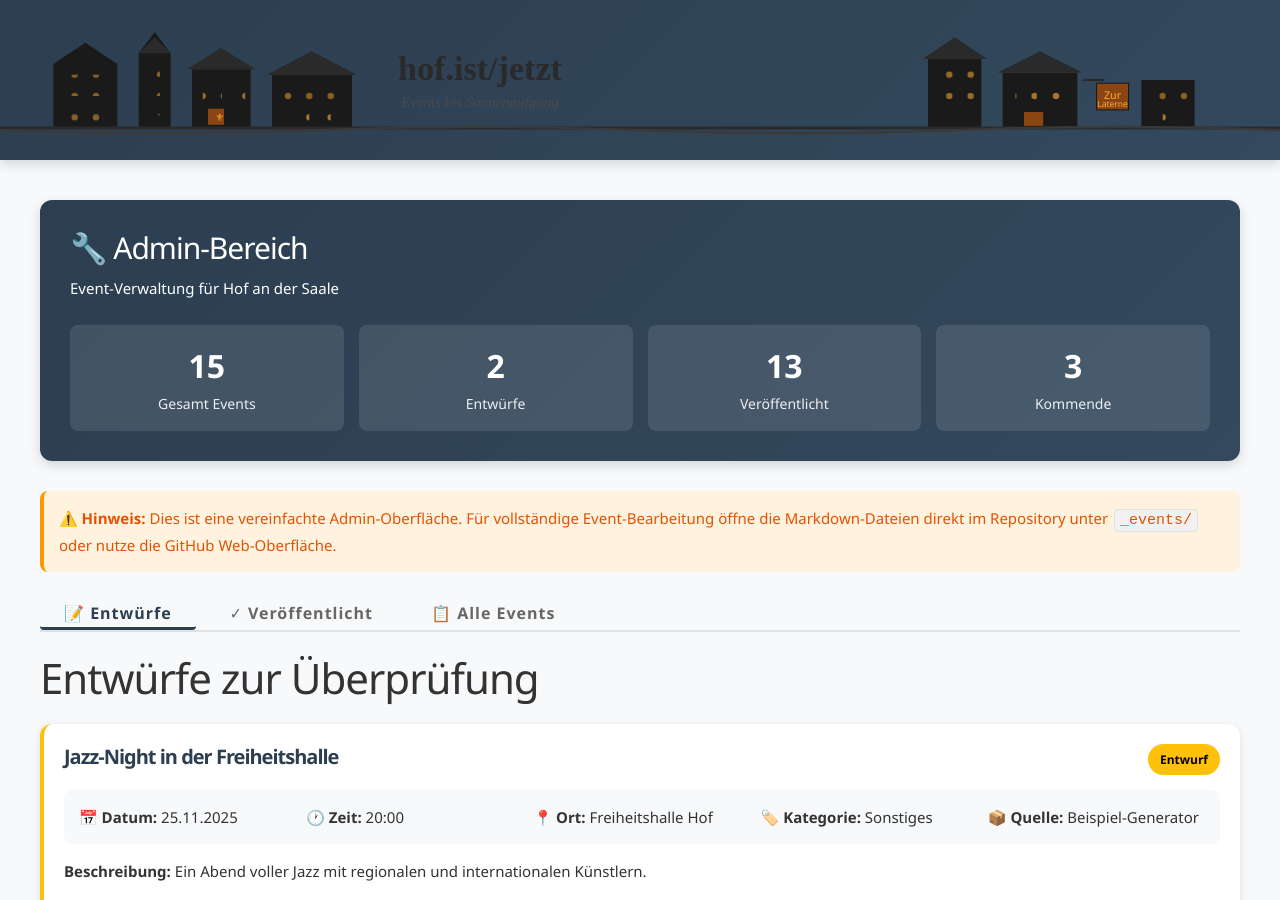
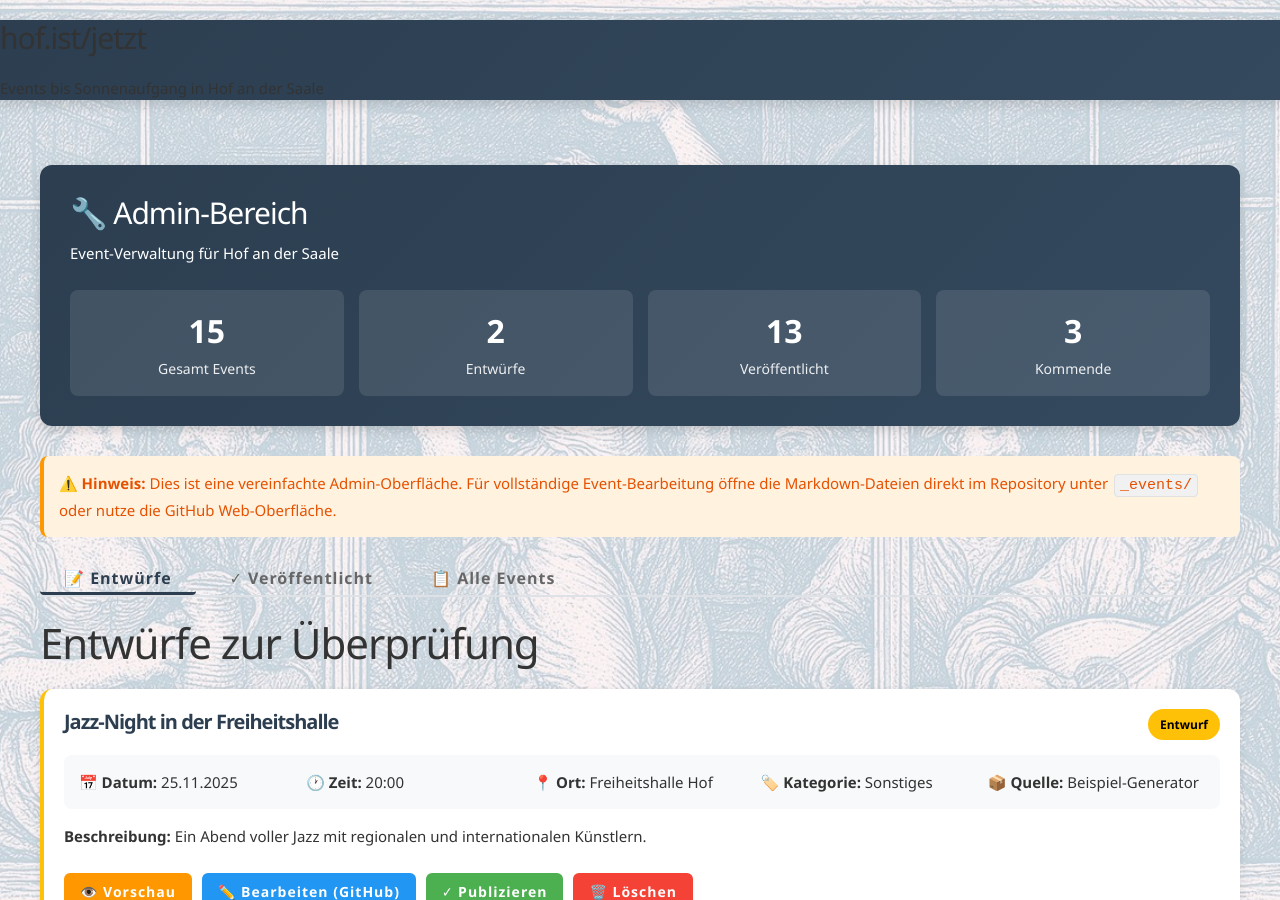
Before and after one commit to feileberlin/event-kalender-hof, a Jekyll site: the page built from admin.html, in a window 1280 px wide and 900 px high. Built offline with Jekyll 4.4.1, drawn with Linux system fonts in a browser that asks for light colours.

Commit message:
KISS: Ein Layout für alles - default.html entfernt

```diff
--- a/_layouts/default.html
+++ /dev/null
@@ -1,183 +0,0 @@
-<!DOCTYPE html>
-<html lang="de">
-<head>
-    <meta charset="UTF-8">
-    <meta name="viewport" content="width=device-width, initial-scale=1.0">
-    <title>{{ page.title | default: site.title }}</title>
-    <!-- Skeleton CSS Framework -->
-    <link rel="stylesheet" href="https://cdnjs.cloudflare.com/ajax/libs/skeleton/2.0.4/skeleton.min.css">
-    <!-- Normalize CSS for Skeleton -->
-    <link rel="stylesheet" href="https://cdnjs.cloudflare.com/ajax/libs/normalize/8.0.1/normalize.min.css">
-    <!-- Custom Styles -->
-    <link rel="stylesheet" href="{{ '/assets/css/style.css' | relative_url }}">
-    <link rel="stylesheet" href="https://unpkg.com/leaflet@1.9.4/dist/leaflet.css" />
-    {% seo %}
-</head>
-<body>
-    <header class="site-header">
-        <div class="header-silhouette">
-            <!-- Scherenschnitt-Stil im Albrecht Dürer Stil -->
-            <svg viewBox="0 0 1200 150" xmlns="http://www.w3.org/2000/svg" class="silhouette-svg">
-                <!-- Altstadt-Silhouette mit Wirtshäusern und Butzenfenstern -->
-                <defs>
-                    <pattern id="windowLight" x="0" y="0" width="20" height="20" patternUnits="userSpaceOnUse">
-                        <circle cx="10" cy="10" r="3" fill="#ffaa33" opacity="0.8"/>
-                    </pattern>
-                </defs>
-
-                <!-- Gebäude 1 - Linkes Wirtshaus -->
-                <path d="M 50,120 L 50,60 L 80,40 L 110,60 L 110,120 Z" fill="#1a1a1a"/>
-                <rect x="60" y="70" width="15" height="20" fill="url(#windowLight)" opacity="0.6"/>
-                <rect x="85" y="70" width="15" height="20" fill="url(#windowLight)" opacity="0.6"/>
-                <rect x="60" y="95" width="15" height="20" fill="url(#windowLight)" opacity="0.6"/>
-                <rect x="85" y="95" width="15" height="20" fill="url(#windowLight)" opacity="0.6"/>
-
-                <!-- Gebäude 2 - Turm -->
-                <path d="M 130,120 L 130,50 L 145,30 L 160,50 L 160,120 Z" fill="#1a1a1a"/>
-                <rect x="140" y="60" width="10" height="12" fill="url(#windowLight)" opacity="0.6"/>
-                <rect x="140" y="78" width="10" height="12" fill="url(#windowLight)" opacity="0.6"/>
-                <rect x="140" y="96" width="10" height="12" fill="url(#windowLight)" opacity="0.6"/>
-                <polygon points="130,50 145,35 160,50" fill="#2a2a2a"/>
-
-                <!-- Gebäude 3 - Mittleres Wirtshaus -->
-                <path d="M 180,120 L 180,65 L 235,65 L 235,120 Z" fill="#1a1a1a"/>
-                <path d="M 175,65 L 207,45 L 240,65 Z" fill="#2a2a2a"/>
-                <rect x="190" y="75" width="18" height="22" fill="url(#windowLight)" opacity="0.7"/>
-                <rect x="217" y="75" width="13" height="22" fill="url(#windowLight)" opacity="0.7"/>
-                <rect x="195" y="102" width="15" height="15" fill="#8b4513"/>
-                <text x="202" y="113" font-size="10" fill="#ffaa33">⚜</text>
-
-                <!-- Gebäude 4 - Breites Haus -->
-                <path d="M 255,120 L 255,70 L 330,70 L 330,120 Z" fill="#1a1a1a"/>
-                <path d="M 250,70 L 292,48 L 335,70 Z" fill="#2a2a2a"/>
-                <rect x="265" y="80" width="15" height="18" fill="url(#windowLight)" opacity="0.6"/>
-                <rect x="285" y="80" width="15" height="18" fill="url(#windowLight)" opacity="0.6"/>
-                <rect x="305" y="80" width="15" height="18" fill="url(#windowLight)" opacity="0.6"/>
-                <rect x="275" y="103" width="15" height="15" fill="url(#windowLight)" opacity="0.8"/>
-                <rect x="295" y="103" width="15" height="15" fill="url(#windowLight)" opacity="0.8"/>
-
-                <!-- Logo/Titel in der Mitte -->
-                <g transform="translate(450, 75)">
-                    <text x="0" y="0" font-family="serif" font-size="32" font-weight="bold" fill="#2a2a2a" text-anchor="middle">
-                        hof.ist/jetzt
-                    </text>
-                    <text x="0" y="25" font-family="serif" font-size="14" fill="#4a4a4a" text-anchor="middle" font-style="italic">
-                        Events bis Sonnenaufgang
-                    </text>
-                </g>
-
-                <!-- Gebäude 5 - Rechtes hohes Haus -->
-                <path d="M 870,120 L 870,55 L 920,55 L 920,120 Z" fill="#1a1a1a"/>
-                <path d="M 865,55 L 895,35 L 925,55 Z" fill="#2a2a2a"/>
-                <rect x="880" y="65" width="14" height="17" fill="url(#windowLight)" opacity="0.7"/>
-                <rect x="901" y="65" width="14" height="17" fill="url(#windowLight)" opacity="0.7"/>
-                <rect x="880" y="87" width="14" height="17" fill="url(#windowLight)" opacity="0.7"/>
-                <rect x="901" y="87" width="14" height="17" fill="url(#windowLight)" opacity="0.7"/>
-
-                <!-- Gebäude 6 - Wirtshaus mit Schild -->
-                <path d="M 940,120 L 940,68 L 1010,68 L 1010,120 Z" fill="#1a1a1a"/>
-                <path d="M 935,68 L 975,48 L 1015,68 Z" fill="#2a2a2a"/>
-                <rect x="952" y="78" width="20" height="23" fill="url(#windowLight)" opacity="0.8"/>
-                <rect x="980" y="78" width="20" height="23" fill="url(#windowLight)" opacity="0.8"/>
-                <rect x="960" y="105" width="18" height="13" fill="#8b4513"/>
-
-                <!-- Wirtshausschild -->
-                <line x1="1015" y1="75" x2="1035" y2="75" stroke="#2a2a2a" stroke-width="2"/>
-                <rect x="1028" y="78" width="30" height="25" fill="#8b4513" stroke="#1a1a1a" stroke-width="1"/>
-                <text x="1043" y="93" font-size="10" fill="#ffaa33" text-anchor="middle">Zur</text>
-                <text x="1043" y="100" font-size="8" fill="#ffaa33" text-anchor="middle">Laterne</text>
-
-                <!-- Gebäude 7 - Kleines Eckhaus -->
-                <path d="M 1070,120 L 1070,75 L 1120,75 L 1120,120 Z" fill="#1a1a1a"/>
-                <rect x="1080" y="85" width="13" height="15" fill="url(#windowLight)" opacity="0.6"/>
-                <rect x="1100" y="85" width="13" height="15" fill="url(#windowLight)" opacity="0.6"/>
-                <rect x="1090" y="105" width="15" height="13" fill="url(#windowLight)" opacity="0.8"/>
-
-                <!-- Kopfsteinpflaster-Andeutung -->
-                <line x1="0" y1="120" x2="1200" y2="120" stroke="#2a2a2a" stroke-width="3"/>
-                <path d="M 0,122 Q 150,128 300,122 T 600,122 T 900,122 T 1200,122" stroke="#3a3a3a" stroke-width="2" fill="none"/>
-            </svg>
-        </div>
-    </header>
-
-    <main class="site-content">
-        {{ content }}
-    </main>
-
-    <footer class="site-footer">
-        <div class="footer-silhouette">
-            <svg viewBox="0 0 1200 120" xmlns="http://www.w3.org/2000/svg" class="silhouette-svg">
-                <defs>
-                    <pattern id="footerWindowLight" x="0" y="0" width="20" height="20" patternUnits="userSpaceOnUse">
-                        <circle cx="10" cy="10" r="3" fill="#ffaa33" opacity="0.7"/>
-                    </pattern>
-                </defs>
-
-                <!-- Spiegelverkehrte/niedrigere Altstadt-Silhouette für Footer -->
-                <rect x="0" y="100" width="1200" height="20" fill="#1a1a1a"/>
-
-                <!-- Tanzende Figuren und frivoles Nachtleben (Scherenschnitt-Stil) -->
-                <g transform="translate(100, 70)">
-                    <ellipse cx="0" cy="15" rx="8" ry="12" fill="#1a1a1a"/>
-                    <circle cx="0" cy="5" r="5" fill="#1a1a1a"/>
-                    <path d="M -6,15 L -12,28 M 6,15 L 12,28" stroke="#1a1a1a" stroke-width="3"/>
-                </g>
-
-                <g transform="translate(200, 65)">
-                    <ellipse cx="0" cy="18" rx="9" ry="14" fill="#1a1a1a"/>
-                    <circle cx="0" cy="6" r="6" fill="#1a1a1a"/>
-                    <path d="M -7,18 L -10,32 M 7,18 L 10,32 M -9,16 L -18,20" stroke="#1a1a1a" stroke-width="3"/>
-                </g>
-
-                <!-- Weinfässer -->
-                <ellipse cx="320" cy="90" rx="20" ry="15" fill="#2a2a2a"/>
-                <ellipse cx="360" cy="92" rx="18" ry="13" fill="#2a2a2a"/>
-
-                <!-- Mehr tanzende Figuren -->
-                <g transform="translate(450, 68)">
-                    <ellipse cx="0" cy="17" rx="8" ry="13" fill="#1a1a1a"/>
-                    <circle cx="0" cy="5" r="5" fill="#1a1a1a"/>
-                    <path d="M -6,17 L -14,30 M 6,17 L 2,30 M 6,15 L 15,12" stroke="#1a1a1a" stroke-width="3"/>
-                </g>
-
-                <g transform="translate(550, 70)">
-                    <ellipse cx="0" cy="16" rx="9" ry="12" fill="#1a1a1a"/>
-                    <circle cx="0" cy="6" r="5" fill="#1a1a1a"/>
-                    <path d="M -7,16 L -11,30 M 7,16 L 11,30" stroke="#1a1a1a" stroke-width="3"/>
-                </g>
-
-                <!-- Laterne -->
-                <rect x="700" y="50" width="4" height="45" fill="#2a2a2a"/>
-                <rect x="690" y="45" width="24" height="30" rx="3" fill="#1a1a1a" stroke="#ffaa33" stroke-width="2"/>
-                <circle cx="702" cy="60" r="8" fill="#ffaa33" opacity="0.8"/>
-
-                <!-- Weitere Figuren -->
-                <g transform="translate(820, 72)">
-                    <ellipse cx="0" cy="15" rx="8" ry="11" fill="#1a1a1a"/>
-                    <circle cx="0" cy="5" r="5" fill="#1a1a1a"/>
-                    <path d="M -6,15 L -10,28 M 6,15 L 14,26" stroke="#1a1a1a" stroke-width="3"/>
-                </g>
-
-                <g transform="translate(950, 68)">
-                    <ellipse cx="0" cy="17" rx="9" ry="13" fill="#1a1a1a"/>
-                    <circle cx="0" cy="6" r="5" fill="#1a1a1a"/>
-                    <path d="M -7,17 L -12,31 M 7,17 L 12,31 M -8,18 L -16,23" stroke="#1a1a1a" stroke-width="3"/>
-                </g>
-
-                <!-- Katze auf der Mauer -->
-                <ellipse cx="1100" cy="95" rx="15" ry="8" fill="#1a1a1a"/>
-                <circle cx="1095" cy="92" r="6" fill="#1a1a1a"/>
-                <path d="M 1090,88 L 1088,82 M 1100,88 L 1102,82" stroke="#1a1a1a" stroke-width="2"/>
-                <path d="M 1110,95 Q 1130,98 1135,95" stroke="#1a1a1a" stroke-width="3" fill="none"/>
-            </svg>
-        </div>
-        <div class="footer-content">
-            <p>&copy; {{ 'now' | date: "%Y" }} {{ site.title }} | Ein Projekt für Hof an der Saale</p>
-            <p><a href="{{ '/admin.html' | relative_url }}">Admin-Bereich</a> | <a href="https://github.com/feileberlin/event-kalender-hof">GitHub</a></p>
-        </div>
-    </footer>
-
-    <script src="https://unpkg.com/leaflet@1.9.4/dist/leaflet.js"></script>
-    <script src="{{ '/assets/js/main.js' | relative_url }}"></script>
-</body>
-</html>
--- a/_layouts/event.html
+++ b/_layouts/event.html
@@ -1,5 +1,5 @@
 ---
-layout: default
+layout: popart
 ---
 
 <article class="event-detail">
--- a/admin.html
+++ b/admin.html
@@ -1,6 +1,6 @@
 ---
-layout: default
-title: "Admin - Event-Verwaltung"
+layout: popart
+title: Admin - Event-Verwaltung
 ---
 
 <style>
```
